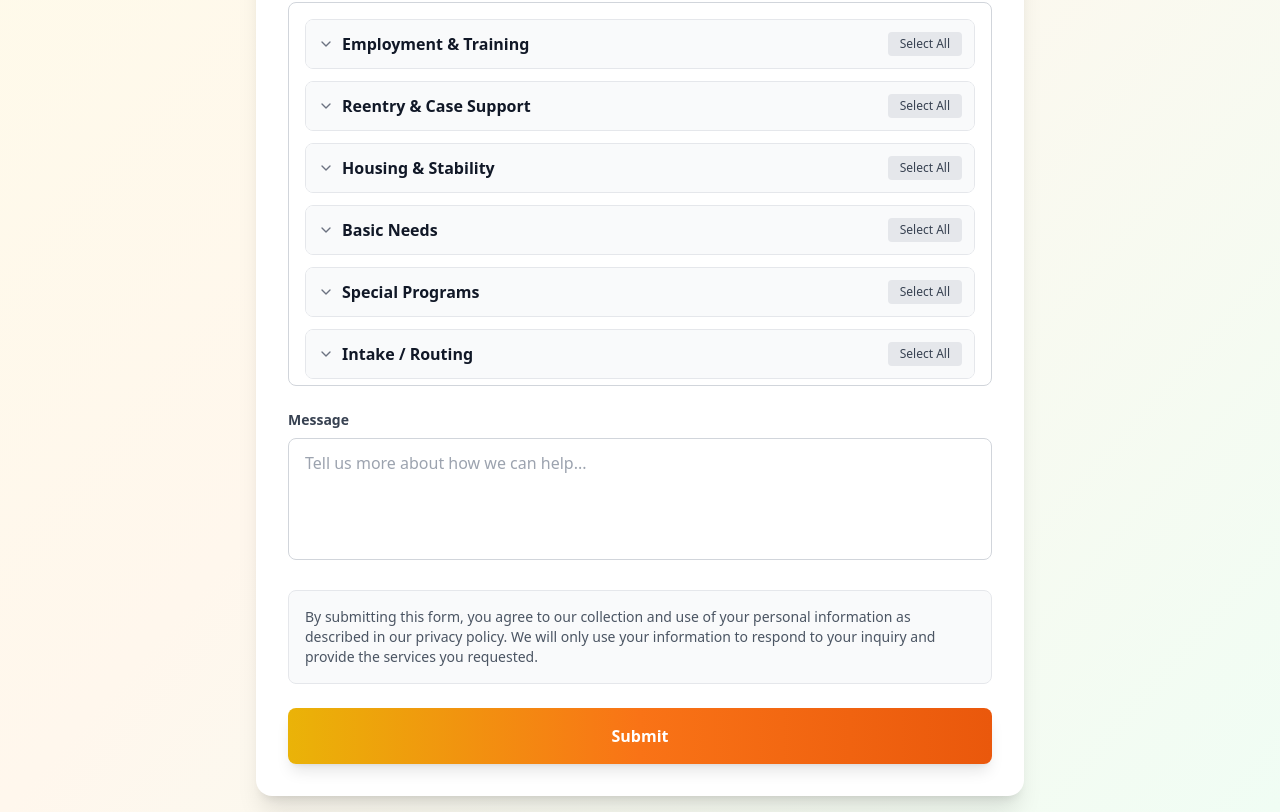
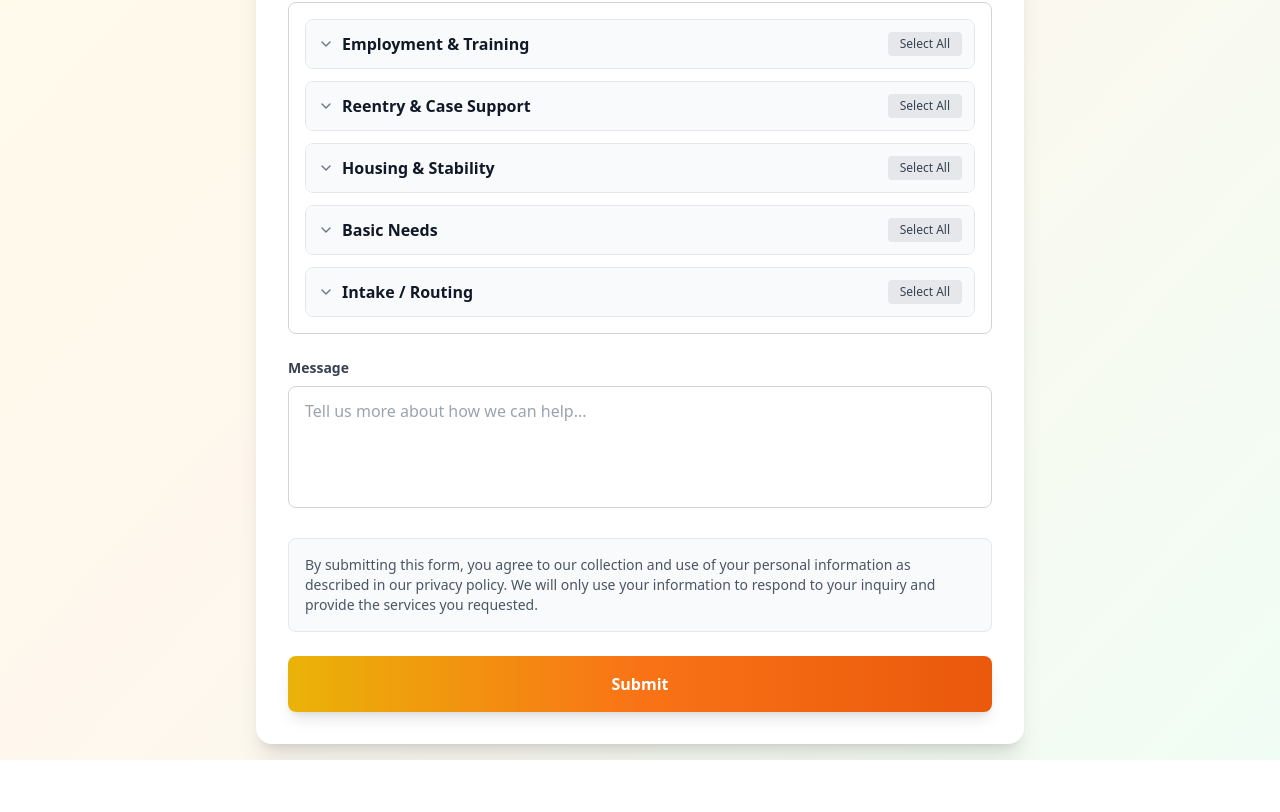
Before and after one commit to charliefinness/PTW-CONTACTUSAPP, a React (Vite) app: page / in a window 1280 px wide. Shown: the part 636-1448 px from the top of the page. After the commit the page ends 1396 px from the top, so only its background shows below. Built offline with nearby package versions, Linux system fonts and the light colour scheme.

Commit message:
Updated ContactForm.tsx

```diff
--- a/src/components/ContactForm.tsx
+++ b/src/components/ContactForm.tsx
@@ -37,15 +37,6 @@ const SERVICE_CATEGORIES: ServiceCategory[] = [
   {
     name: 'Basic Needs',
     services: ['Food Assistance', 'Clothing Assistance', 'General Community Help'],
-  },
-  {
-    name: 'Special Programs',
-    services: [
-      'Justice-Impacted Women',
-      'Foster / Transition-Age Youth',
-      'DOR Employment Services',
-      'Employed Client Emergency Help',
-    ],
   },
   {
     name: 'Intake / Routing',
```
